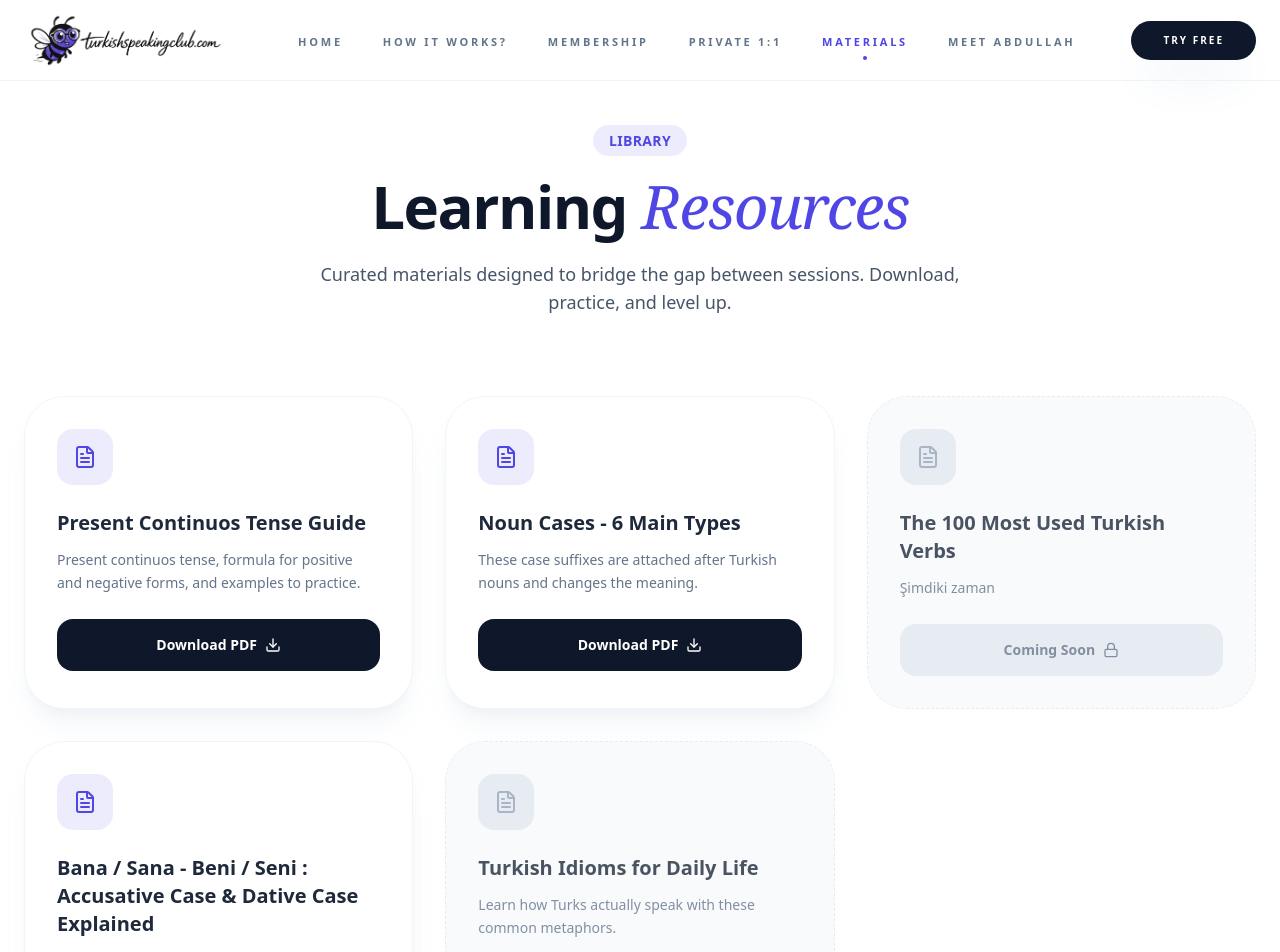
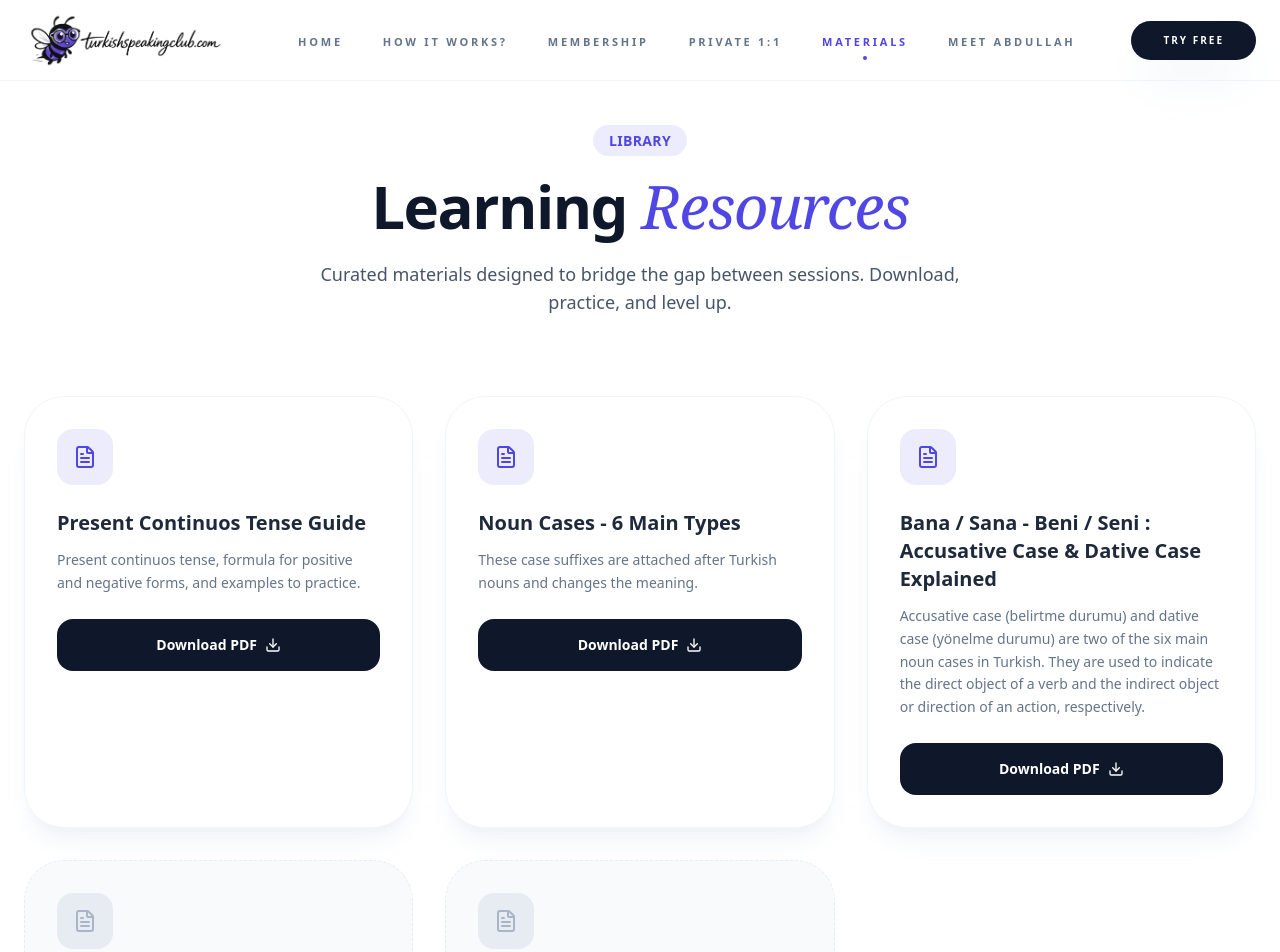
Before and after one commit to corduka/turkish-speaking-club, a React (Vite) app: page /materials in a window 1280 px wide. Shown: the top 952 px of the page. Built offline with nearby package versions, Linux system fonts and the light colour scheme.

Commit message:
Update materials

```diff
--- a/src/pages/Materials.jsx
+++ b/src/pages/Materials.jsx
@@ -18,6 +18,14 @@ const resources = [
     fileName: 'noun-cases.pdf',
     description: 'These case suffixes are attached after Turkish nouns and changes the meaning.'
   },
+      {
+    title: 'Bana / Sana - Beni / Seni : Accusative Case & Dative Case Explained',
+    type: 'PDF Guide',
+    status: 'Available',
+    icon: <FileText />,
+    fileName: 'beniseni-banasana.pdf', // Dosya adını buraya ekledik
+    description: 'Accusative case (belirtme durumu) and dative case (yönelme durumu) are two of the six main noun cases in Turkish. They are used to indicate the direct object of a verb and the indirect object or direction of an action, respectively.'
+  },
   {
     title: 'The 100 Most Used Turkish Verbs',
     type: 'PDF Guide',
@@ -25,14 +33,6 @@ const resources = [
     icon: <FileText />,
     fileName: 'simdiki-zaman.pdf', // Dosya adını buraya ekledik
     description: 'Şimdiki zaman'
-  },
-    {
-    title: 'Bana / Sana - Beni / Seni : Accusative Case & Dative Case Explained',
-    type: 'PDF Guide',
-    status: 'Available',
-    icon: <FileText />,
-    fileName: 'beniseni-banasana.pdf', // Dosya adını buraya ekledik
-    description: 'Accusative case (belirtme durumu) and dative case (yönelme durumu) are two of the six main noun cases in Turkish. They are used to indicate the direct object of a verb and the indirect object or direction of an action, respectively.'
   },
   {
     title: 'Turkish Idioms for Daily Life',
```
